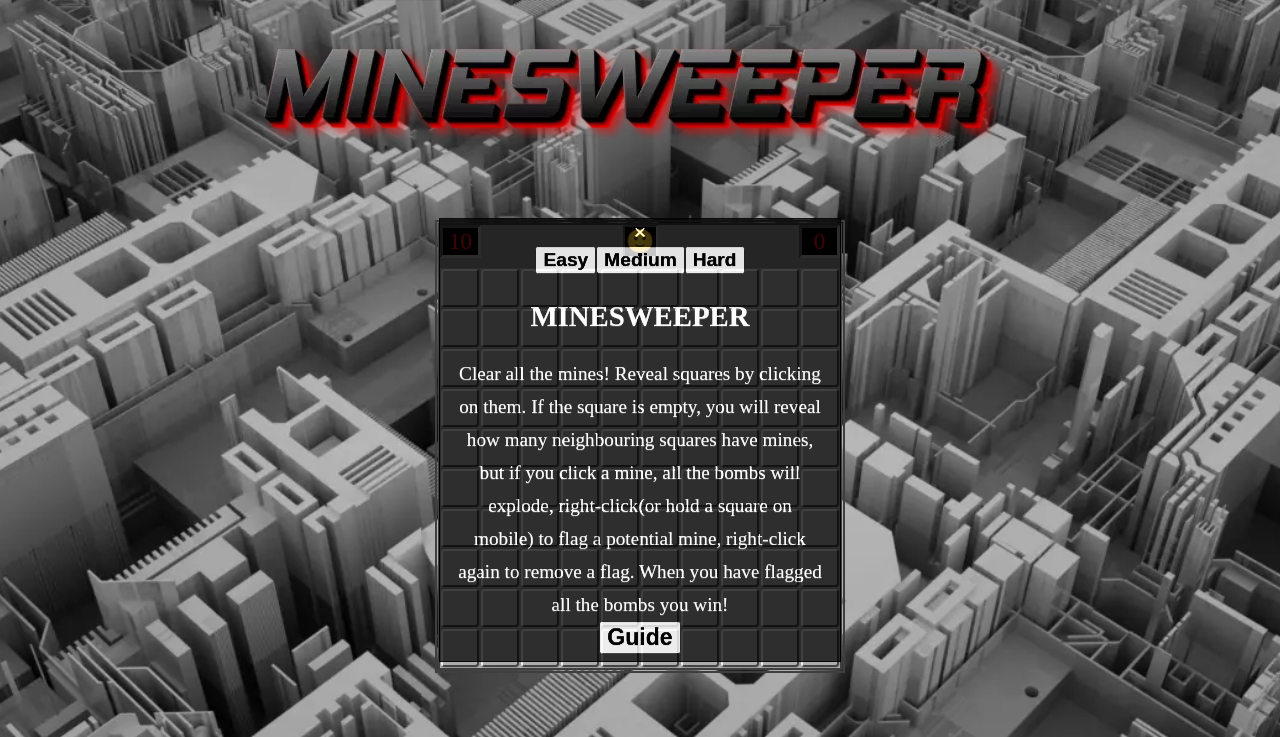
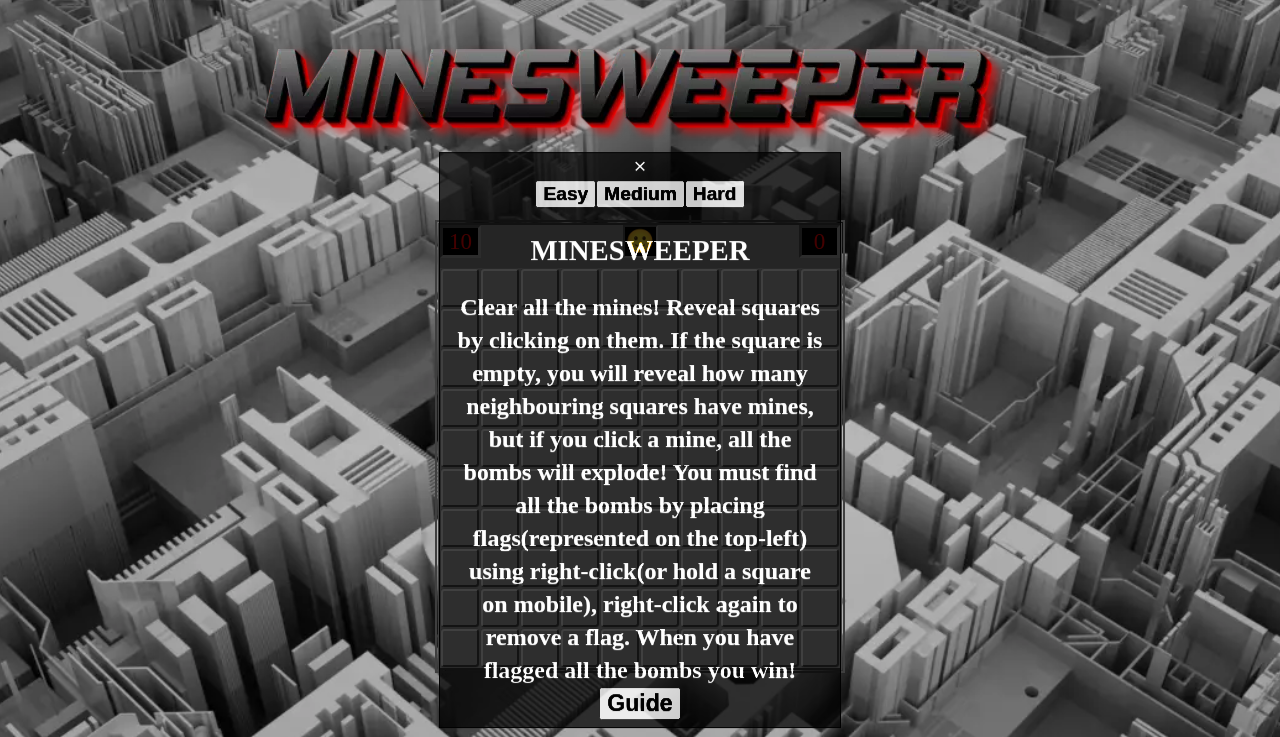
Before and after one commit to caninereason/Minesweeperjava, a plain HTML site: page index.html in a window 1280 px wide. Shown: the top 737 px of the page. Drawn offline with Linux system fonts and the light colour scheme.

Commit message:
styled guide text

```diff
--- a/assets/css/style.css
+++ b/assets/css/style.css
@@ -115,6 +115,10 @@ body {
     color: rgb(255, 255, 255);
     font-size: larger;
 }
+#note{
+    font-size:x-large;
+    font-weight: bolder;
+}
 /* Modal Body */
 .modal-body {
     padding: 2px 16px;
--- a/assets/js/app.js
+++ b/assets/js/app.js
@@ -55,7 +55,7 @@
     //show/hide guide text
     function tutorial() {
         if (tut) {
-            note.innerHTML = "Clear all the mines! Reveal squares by clicking on them. If the square is empty, you will reveal how many neighbouring squares have mines, but if you click a mine, all the bombs will explode, right-click(or hold a square on mobile) to flag a potential mine, right-click again to remove a flag. When you have flagged all the bombs you win!";
+            note.innerHTML = "Clear all the mines! Reveal squares by clicking on them. If the square is empty, you will reveal how many neighbouring squares have mines, but if you click a mine, all the bombs will explode! You must find all the bombs by placing flags(represented on the top-left) using right-click(or hold a square on mobile), right-click again to remove a flag. When you have flagged all the bombs you win!";
         }
         else {
             note.innerHTML = "";
```
Also changed, not shown: index.html (+3 -0 lines).
